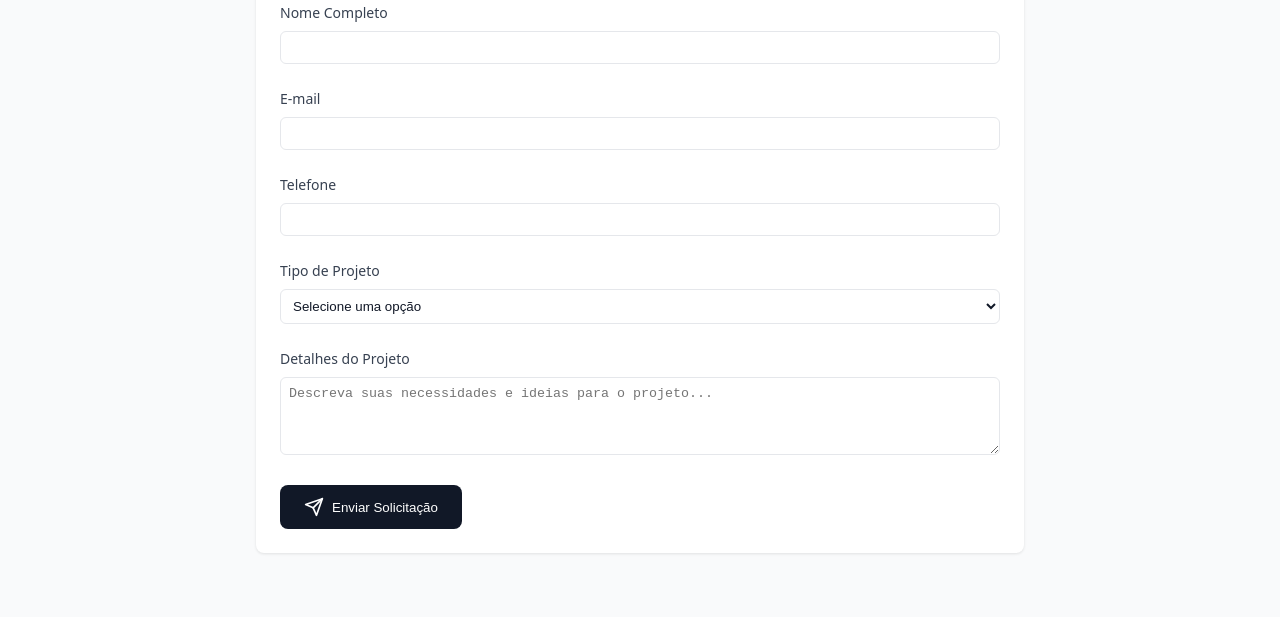
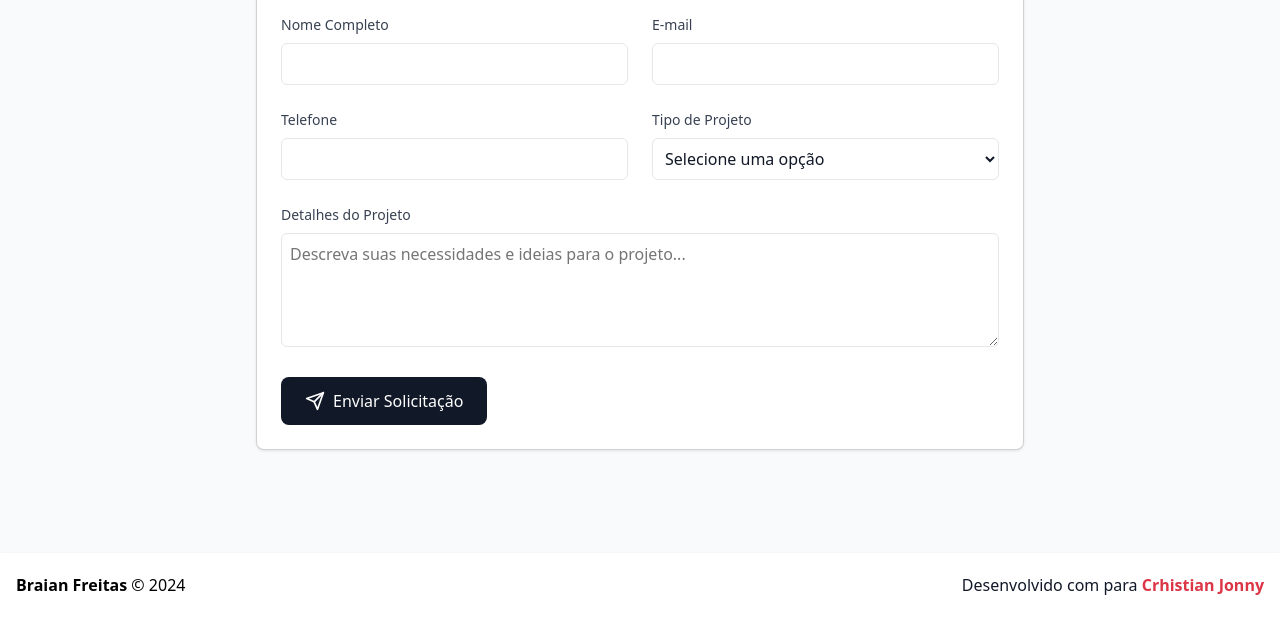
Before and after one commit to BraianLima/projeto-interiores, a plain HTML site: page orcamento.html in a window 1280 px wide. Shown: the part 183-800 px from the top of the page. Drawn offline with Linux system fonts and the light colour scheme.

Commit message:
melhorias gerais no projeto

```diff
--- a/assets/css/styles.css
+++ b/assets/css/styles.css
@@ -241,3 +241,21 @@ textarea:focus {
 .button-dark:hover {
   background-color: var(--color-gray-700);
 }
+
+html,
+body {
+  height: 100%;
+  margin: 0;
+  display: flex;
+  flex-direction: column;
+}
+
+.container {
+  flex: 1;
+}
+
+footer {
+  width: 100%;
+  background-color: white;
+  box-shadow: 0 1px 3px rgba(0, 0, 0, 0.1);
+}
--- a/orcamento.html
+++ b/orcamento.html
@@ -5,6 +5,7 @@
   <meta charset="UTF-8">
   <meta name="viewport" content="width=device-width, initial-scale=1.0">
   <title>Orçamento - Projetos de Interiores</title>
+  <link rel="stylesheet" href="assets/css/bootstrap.min.css">
   <link rel="stylesheet" href="assets/css/styles.css">
 </head>
 
@@ -22,24 +23,29 @@
   </header>
 
   <main class="container">
-    <div class="form-container card">
+    <div class="form-container card mt-3">
       <h2>Solicite um Orçamento</h2>
       <form id="orcamentoForm" onsubmit="handleSubmit(event)">
+        <div class="row">
+          <div class="col-sm-6">
             <div class="form-group">
               <label for="name">Nome Completo</label>
               <input type="text" id="name" name="name" required>
             </div>
-
+          </div>
+          <div class="col-sm-6">
             <div class="form-group">
               <label for="email">E-mail</label>
               <input type="email" id="email" name="email" required>
             </div>
-
+          </div>
+          <div class="col-sm-6">
             <div class="form-group">
               <label for="phone">Telefone</label>
               <input type="tel" id="phone" name="phone" required>
             </div>
-
+          </div>
+          <div class="col-sm-6">
             <div class="form-group">
               <label for="project">Tipo de Projeto</label>
               <select id="project" name="project" required>
@@ -52,6 +58,8 @@
                 <option value="escritorio">Escritório</option>
                 <option value="outro">Outro</option>
               </select>
+            </div>
+          </div>
         </div>
 
         <div class="form-group">
@@ -72,6 +80,23 @@
     </div>
   </main>
 
+  <footer>
+    <div class="p-3">
+      <div class="row g-0">
+        <div class="col-sm-6 order-sm-2 py-1 text-center text-sm-end">
+          Desenvolvido com <i class="fa fa-heart text-danger"></i> para <b class="text-danger">Crhistian Jonny</b>
+        </div>
+        <div class="col-sm-6 order-sm-1 py-1 text-center text-sm-start">
+          <a href="https://www.linkedin.com/in/braian-freitas-de-lima-8968a2115" target="_blank"
+            class="text-black text-decoration-none">
+            <b>Braian Freitas</b> © <span data-toggle="year-copy" class="js-year-copy-enabled">2024</span>
+          </a>
+        </div>
+      </div>
+    </div>
+  </footer>
+
+  <script src="assets/js/bootstrap.bundle.min.js"></script>
   <script src="assets/js/script.js"></script>
 </body>
 
```
Also changed, not shown: index.html (+17 -1 lines). Lines whose indentation alone changed are shown as unchanged.
